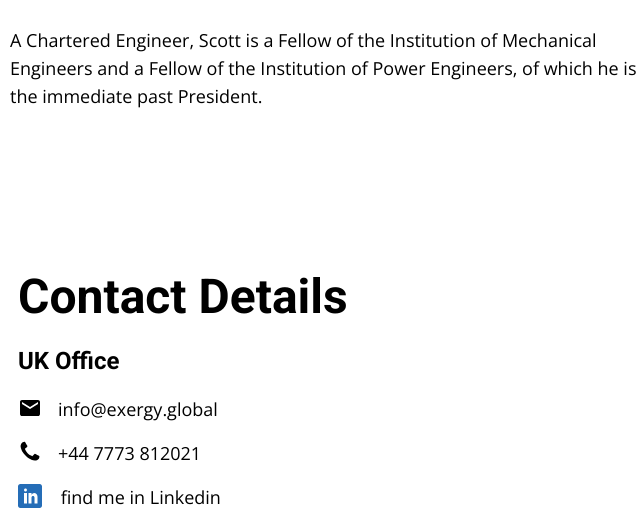
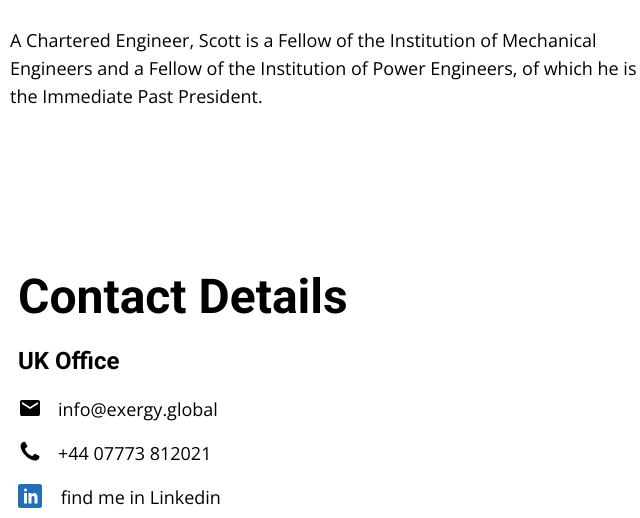
Before and after one commit to exergyglobal/www, a website built with Parcel: page index.html in a window 1280 px wide. Shown: the part 1447-1965 px from the top of the page, 46-686 px from the left. Built offline with nearby package versions, Linux system fonts and the light colour scheme.

Commit message:
Immediate Past President 07773

```diff
--- a/index.html
+++ b/index.html
@@ -224,7 +224,7 @@
                 <span>
                   A Chartered Engineer, Scott is a Fellow of the Institution
                   of Mechanical Engineers and a Fellow of the Institution of
-                  Power Engineers, of which he is the immediate past President.
+                  Power Engineers, of which he is the Immediate Past President.
 
                 </span>
 
@@ -256,7 +256,7 @@
                       d="M804.571 708.571c0 20.571-9.143 60.571-17.714 79.429-12 28-44 46.286-69.714 60.571-33.714 18.286-68 29.143-106.286 29.143-53.143 0-101.143-21.714-149.714-39.429-34.857-12.571-68.571-28-100-47.429-97.143-60-214.286-177.143-274.286-274.286-19.429-31.429-34.857-65.143-47.429-100-17.714-48.571-39.429-96.571-39.429-149.714 0-38.286 10.857-72.571 29.143-106.286 14.286-25.714 32.571-57.714 60.571-69.714 18.857-8.571 58.857-17.714 79.429-17.714 4 0 8 0 12 1.714 12 4 24.571 32 30.286 43.429 18.286 32.571 36 65.714 54.857 97.714 9.143 14.857 26.286 33.143 26.286 50.857 0 34.857-103.429 85.714-103.429 116.571 0 15.429 14.286 35.429 22.286 49.143 57.714 104 129.714 176 233.714 233.714 13.714 8 33.714 22.286 49.143 22.286 30.857 0 81.714-103.429 116.571-103.429 17.714 0 36 17.143 50.857 26.286 32 18.857 65.143 36.571 97.714 54.857 11.429 5.714 39.429 18.286 43.429 30.286 1.714 4 1.714 8 1.714 12z"
                     ></path>
                   </svg>
-                  <span>+44 7773 812021</span>
+                  <span>+44 07773 812021</span>
                 </div>
                 <div class="home-linkedin">
                   <a
```
